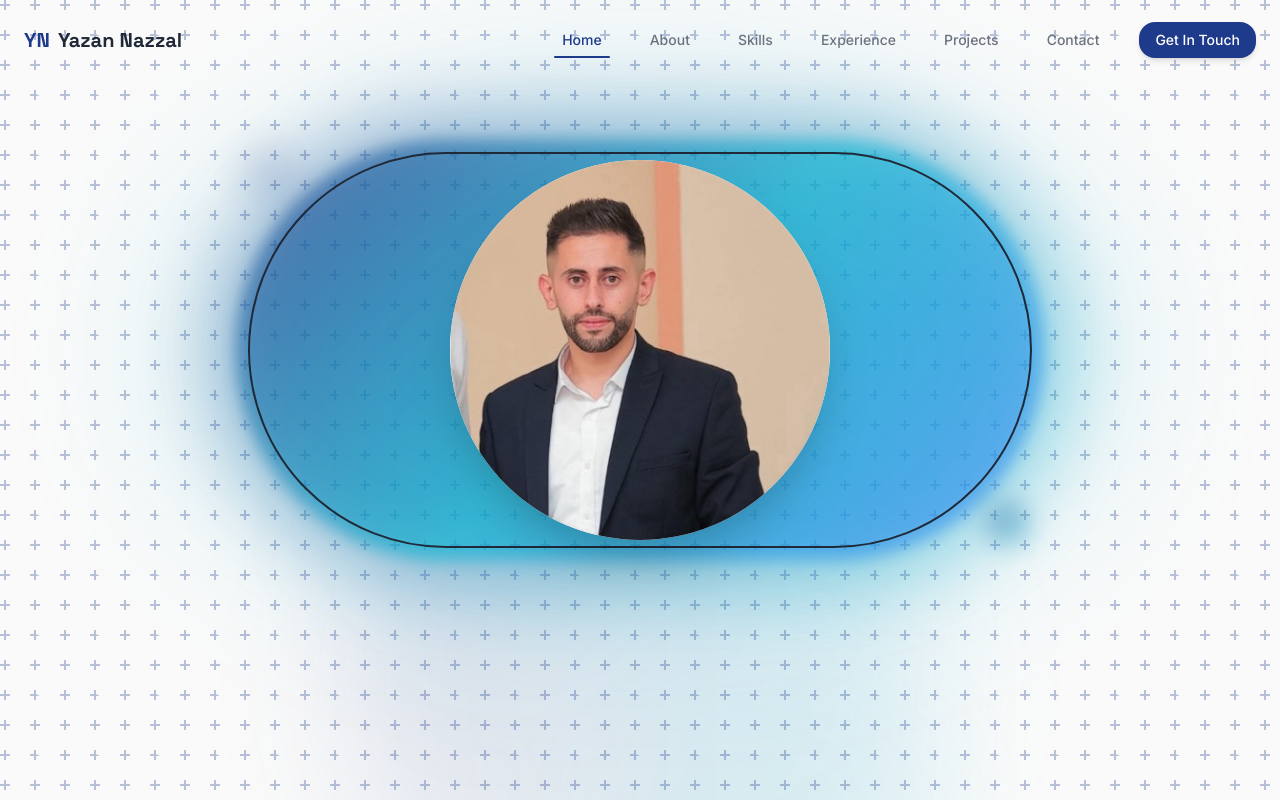
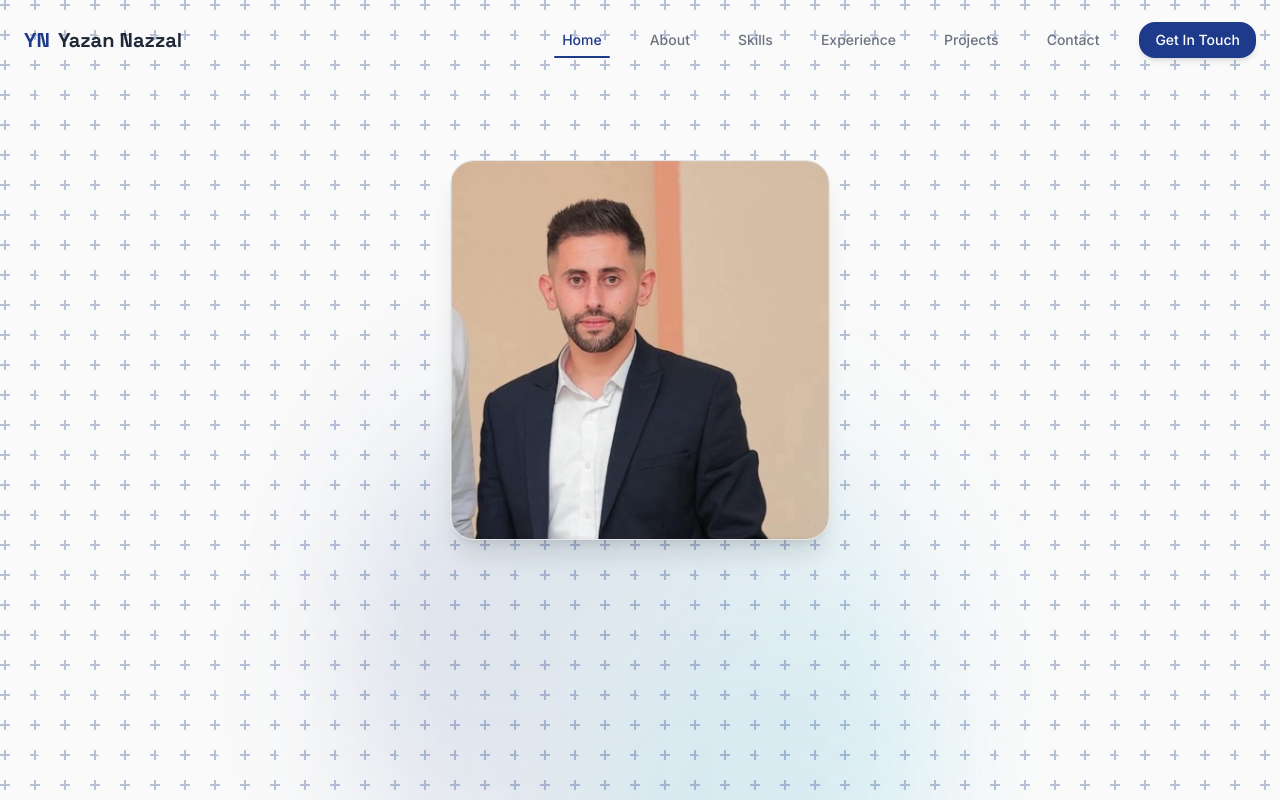
Before and after one commit to yazan77nazzl/portfoliowebsite, a React (Vite) app: page / in a window 1280 px wide. Shown: the top 800 px of the page. Built offline with nearby package versions, Linux system fonts and the light colour scheme.

Commit message:
Improve hero profile photo, update GitHub links to correct repo

```diff
--- a/src/components/sections/About.tsx
+++ b/src/components/sections/About.tsx
@@ -169,7 +169,7 @@ function AboutSidebar({
           <InfoRow icon={MapPin} label="Location" value={location} />
           <InfoRow icon={Mail} label="Email" value={email} href={`mailto:${email}`} />
           <InfoRow icon={Phone} label="Phone" value={phone} href={`tel:${phone}`} />
-          <InfoRow icon={GitBranch} label="GitHub" value="YazanNazal" href={github} external />
+          <InfoRow icon={GitBranch} label="GitHub" value="yazan77nazzl/portfoliowebsite" href={github} external />
           <InfoRow icon={User} label="LinkedIn" value="Yazan Nazzal" href={linkedin} external />
         </div>
       </Card>
--- a/src/components/sections/HeroContent.tsx
+++ b/src/components/sections/HeroContent.tsx
@@ -170,118 +170,26 @@ function FloatingCard({
 
 function ProfilePhoto() {
   return (
-    <div
-      className="relative flex justify-center"
-      style={{
-        display: 'flex',
-        justifyContent: 'center',
-        alignItems: 'center',
-      }}
-    >
-      {/* Background glow - large subtle radial gradient */}
-      <div
-        className="absolute inset-0 rounded-full opacity-30"
-        style={{
-          background: 'radial-gradient(ellipse at center, var(--color-primary) 0%, var(--color-accent) 50%, transparent 70%)',
-          filter: 'blur(80px)',
-          transform: 'scale(1.3)',
-        }}
-        aria-hidden="true"
-      />
-
-      {/* Outer ambient ring - subtle pulse animation */}
-      <div
-        className="absolute rounded-full opacity-40"
-        style={{
-          inset: '-2.5rem',
-          background: 'linear-gradient(135deg, var(--color-primary) 0%, var(--color-accent) 100%)',
-          filter: 'blur(40px)',
-          animation: 'pulse-ring 4s ease-in-out infinite',
-        }}
-        aria-hidden="true"
-      />
-
-      {/* Middle gradient ring - refined thickness */}
-      <div
-        className="absolute rounded-full"
-        style={{
-          inset: '-1.25rem',
-          background: 'linear-gradient(135deg, var(--color-primary) 0%, var(--color-accent) 50%, var(--color-primary-light) 100%)',
-          filter: 'blur(8px)',
-          opacity: 0.6,
-        }}
-        aria-hidden="true"
-      />
-
-      {/* Inner crisp border ring */}
-      <div
-        className="absolute rounded-full border"
-        style={{
-          inset: '-0.5rem',
-          borderWidth: '2px',
-          borderColor: 'rgb(var(--color-primary-rgb) / 0.4)',
-          boxShadow: 'inset 0 0 0 1px rgb(var(--color-accent-rgb) / 0.2), 0 0 30px -10px rgb(var(--color-primary-rgb) / 0.3)',
-        }}
-        aria-hidden="true"
-      />
-
-      {/* Main photo container - clean, professional */}
-      <div className="relative rounded-full overflow-hidden bg-surface shadow-2xl">
+    <div className="flex justify-center">
+      <div className="relative aspect-square max-w-[380px] w-full rounded-2xl overflow-hidden border border-border shadow-xl bg-surface">
         <img
           src={profilePhoto}
           alt="Yazan Nazzal - Full Stack Developer"
-          className="block object-cover object-center"
-          style={{
-            width: 'clamp(240px, 35vw, 380px)',
-            height: 'clamp(240px, 35vw, 380px)',
-            animation: 'float-subtle 8s ease-in-out infinite',
-          }}
+          className="w-full h-full object-cover object-center"
           loading="eager"
           fetchPriority="high"
           width={380}
           height={380}
         />
-
         {/* Subtle inner highlight */}
         <div
-          className="absolute inset-0 rounded-full pointer-events-none"
+          className="absolute inset-0 pointer-events-none"
           style={{
             boxShadow: 'inset 0 -2px 4px -2px rgb(0 0 0 / 0.1), inset 0 2px 4px -2px rgb(255 255 255 / 0.1)',
           }}
           aria-hidden="true"
         />
       </div>
-
-      {/* Accent indicator - bottom right */}
-      <div
-        className="absolute rounded-full"
-        style={{
-          bottom: '-0.75rem',
-          right: '-0.75rem',
-          width: '3.5rem',
-          height: '3.5rem',
-          background: 'linear-gradient(135deg, var(--color-primary) 0%, var(--color-accent) 100%)',
-          filter: 'blur(16px)',
-          opacity: 0.4,
-          transform: 'scale(0.8)',
-        }}
-        aria-hidden="true"
-      />
-
-      {/* Accent indicator - top left */}
-      <div
-        className="absolute rounded-full"
-        style={{
-          top: '-0.5rem',
-          left: '-0.5rem',
-          width: '2.5rem',
-          height: '2.5rem',
-          background: 'var(--color-primary)',
-          filter: 'blur(20px)',
-          opacity: 0.25,
-        }}
-        aria-hidden="true"
-      />
     </div>
   );
 }
--- a/src/data/portfolio.ts
+++ b/src/data/portfolio.ts
@@ -7,7 +7,7 @@ export const portfolioData: PortfolioData = {
     location: 'Ramallah, Palestine',
     email: 'Yazan98nazzal@gmail.com',
     phone: '+972 566 017 708',
-    github: 'https://github.com/YazanNazal',
+    github: 'https://github.com/yazan77nazzl/portfoliowebsite',
     linkedin: 'https://www.linkedin.com/in/yazan-nazzal-124287239/',
     summary: 'Highly motivated and skilled Software Developer with comprehensive experience in frontend and full-stack development. Proficient in building scalable, maintainable, and performant applications using modern technologies such as React, React Native, Angular, and .NET Core. Strong problem solver with a passion for writing clean, efficient code and delivering elegant solutions that enhance user experience. Committed to continuous learning and contributing to innovative projects in dynamic team environments.',
   },
```
